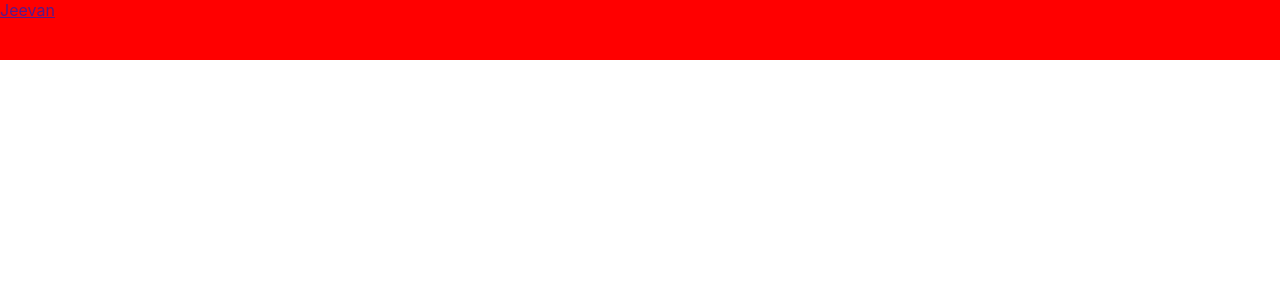
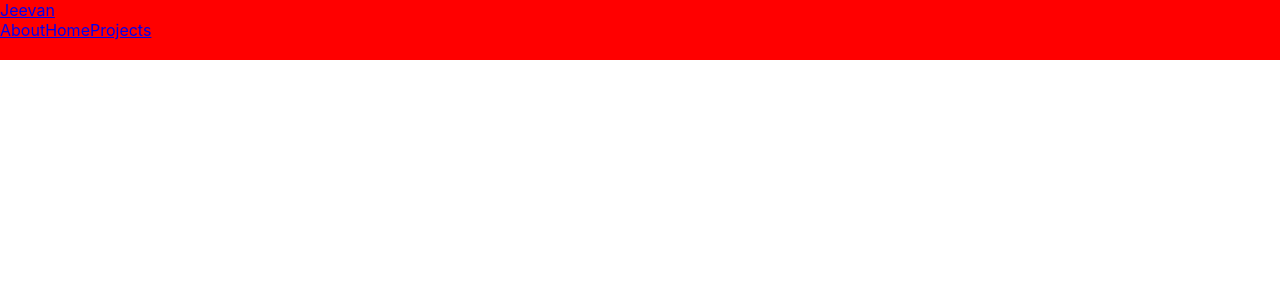
Before and after one commit to Jeevz10/Jeevz10.github.io, a React (Create React App) app in the folder my-website/: page / in a window 1280 px wide. Shown: the top 300 px of the page. Built offline with nearby package versions, Linux system fonts and the light colour scheme.

Commit message:
added temporary menu in nav

```diff
--- a/my-website/src/components/Navbar.js
+++ b/my-website/src/components/Navbar.js
@@ -1,6 +1,7 @@
 import React, { useState, Component } from 'react'
 import { Link } from 'react-router-dom';
 import styled from 'styled-components';
+import { menuData } from '../data/MenuData';
 
 // class Navbar extends Component {
 
@@ -37,13 +38,20 @@ const MenuBars = styled.i``;
 
 const NavMenu = styled.div``;
 
-
+const NavMenuLinks = styled(Link)`
+    colour: #fff;
+`;
 function Navbar() {
     return (
         <Nav>
-            <Logo>Jeevan </Logo>
+            <Logo to="/"> Jeevan </Logo>
             <MenuBars />
             <NavMenu>
+                {menuData.map((item, index) => (
+                    <NavMenuLinks to={item.link} key={index}>
+                        {item.title}
+                    </NavMenuLinks>
+                ))}
 
             </NavMenu>
         </Nav>
--- /dev/null
+++ b/my-website/src/data/MenuData.js
@@ -0,0 +1,14 @@
+export const menuData = [
+    {
+        title: 'About',
+        link: '/about',
+    },
+    {
+        title: 'Home',
+        link: '/home',
+    },
+    {
+        title: 'Projects',
+        link: '/projects',
+    }
+]
```
Also changed, not shown: 1 other file (tests, documents, lock files or other folders).
